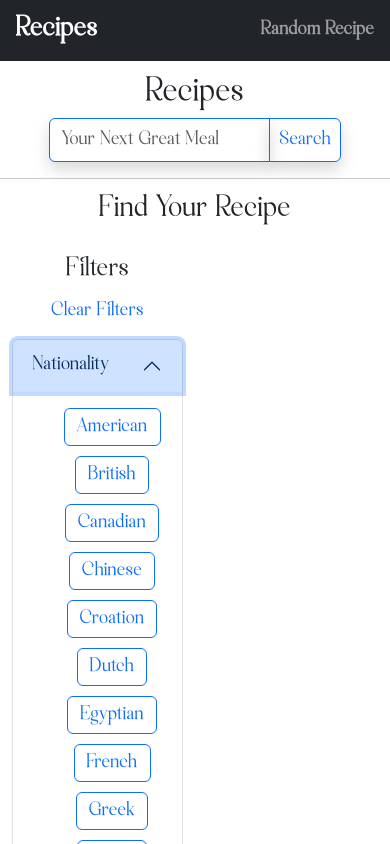
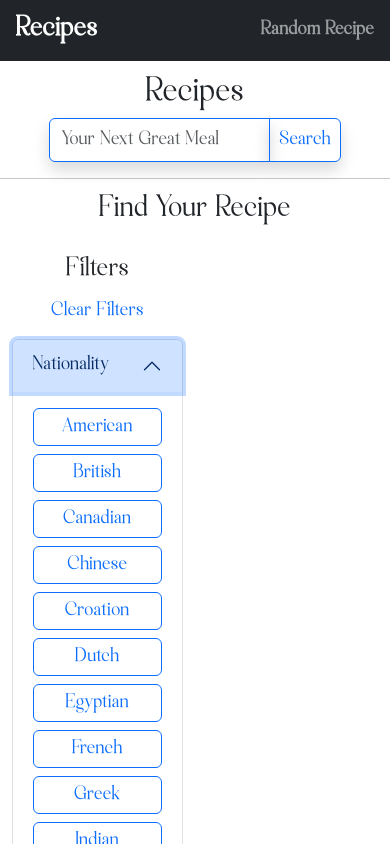
Before and after one commit to mlgoldstein28/recipes-net, a React (Create React App) app: page / in a window 390 px wide. Both pictures are taken after a click on the button "Nationality". Shown: the top 844 px of the page. Built offline with nearby package versions, Linux system fonts and the light colour scheme; no server answers.

Commit message:
Mobile Responsive 4.1

```diff
--- a/src/components/Filters/FilterBTN.js
+++ b/src/components/Filters/FilterBTN.js
@@ -8,11 +8,11 @@ const FilterBTN = ({name, index, input, inputCat, setActionCat, task, meals}) =>
 
                 .x:checked + label {
                     background-color: #0b5ed7;
-                    color: white
+                    color: white;
                 }
             `}
         </style>
-        <div className="form-check">
+        <div className="d-flex flex-column">
             <input className="form-check-input x" type="radio" id={`${name}-${index}`} name={name} />
             <label for={`${name}-${index}`}
                     onClick={(x) => {task(inputCat + input); setActionCat('filter');
```
